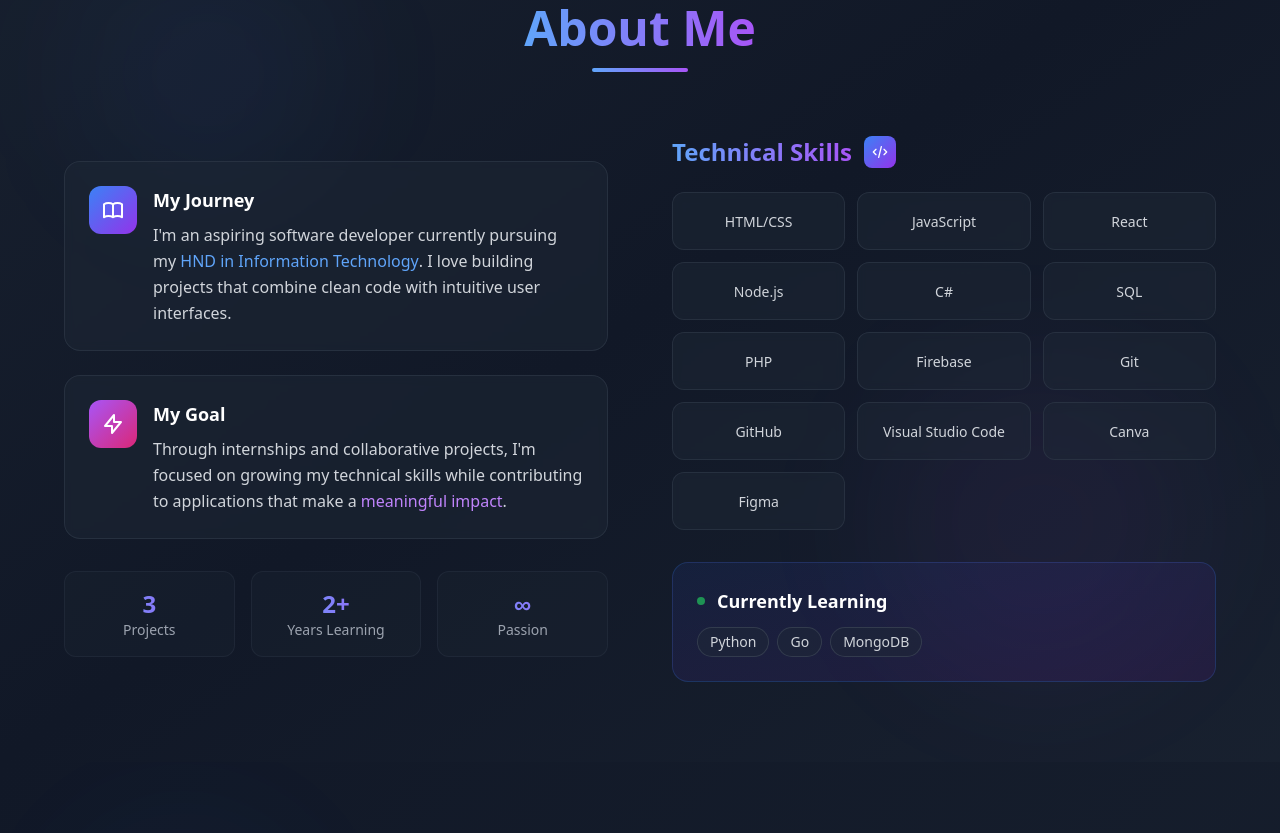
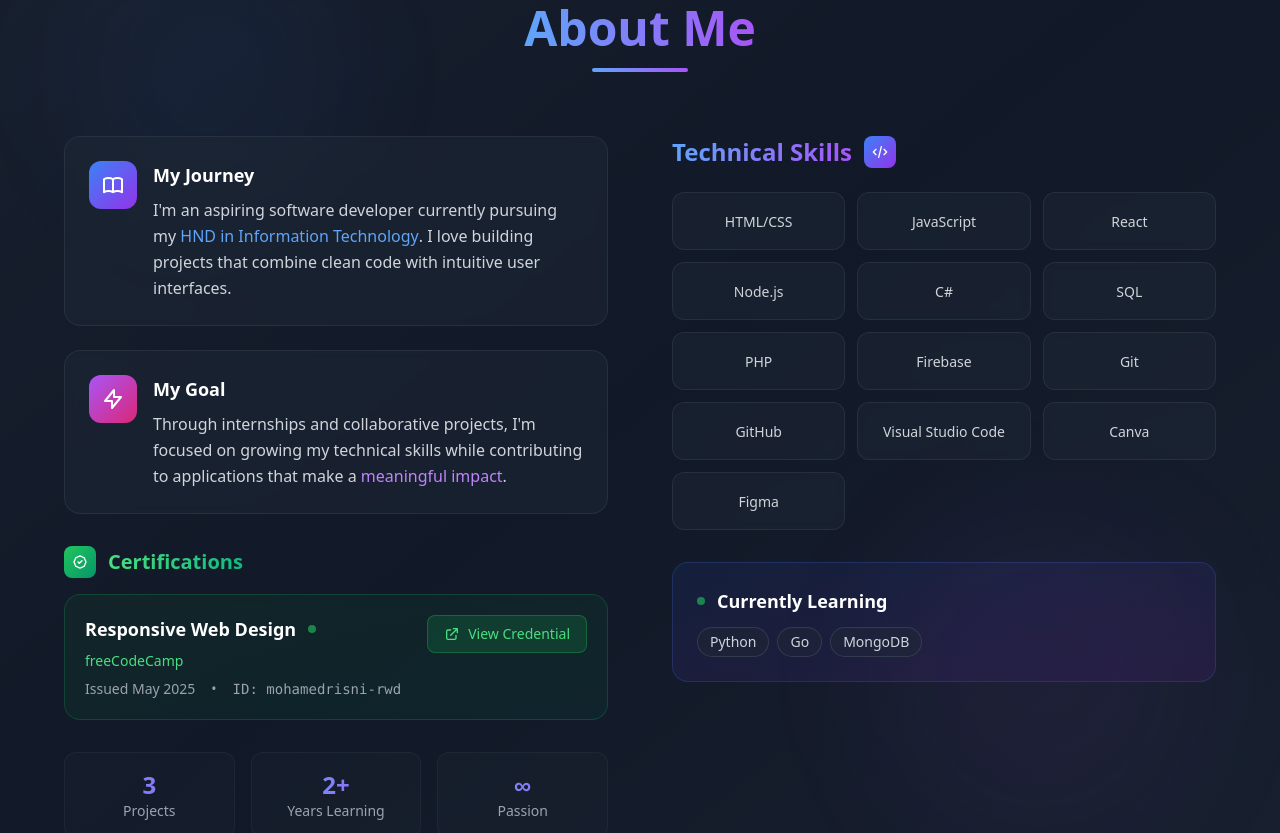
Before and after one commit to risni-mohamed/myportfolio, a React (Vite) app: page / in a window 1280 px wide. Shown: the part 880-1713 px from the top of the page. Built offline with nearby package versions, Linux system fonts and the light colour scheme.

Commit message:
Update App.jsx with new feature

```diff
--- a/src/App.jsx
+++ b/src/App.jsx
@@ -12,7 +12,7 @@ function App() {
       description: "A responsive portfolio Website.",
       tech: ["React", "TailwindCSS"],
       github: "https://github.com/risni-mohamed/myportfolio",
-      demo: "#"
+      demo: "https://risnimhdofficial.vercel.app/"
     },
     {
       title: "Car Rental and Booking Website",
@@ -38,11 +38,10 @@ function App() {
 
   return (
     <div className="min-h-screen bg-gray-900 text-white">
-      {/* Navigation */}
+
 <nav className="fixed top-0 w-full bg-gray-900/95 backdrop-blur-md z-50 border-b border-gray-700/50 shadow-lg shadow-black/20">
   <div className="max-w-6xl mx-auto px-4 sm:px-6 lg:px-8">
     <div className="flex justify-between items-center py-4">
-      {/* Logo with enhanced styling */}
       <div className="relative group">
         <div className="text-2xl font-bold bg-gradient-to-r from-blue-400 via-purple-500 to-pink-500 bg-clip-text text-transparent hover:from-blue-300 hover:via-purple-400 hover:to-pink-400 transition-all duration-300 cursor-pointer">
           Risni Rafeek
@@ -50,7 +49,6 @@ function App() {
         <div className="absolute -bottom-1 left-0 w-0 h-0.5 bg-gradient-to-r from-blue-400 to-purple-500 group-hover:w-full transition-all duration-300"></div>
       </div>
 
-      {/* Desktop Navigation with enhanced effects */}
       <div className="hidden md:flex space-x-1">
         {['Home', 'About', 'Education', 'Projects', 'Contact'].map((item) => (
           <a
@@ -65,7 +63,7 @@ function App() {
         ))}
       </div>
 
-      {/* Mobile menu button with enhanced styling */}
+
       <button
         className="md:hidden relative p-2 rounded-lg bg-gray-800/50 hover:bg-gray-700/50 border border-gray-700/50 hover:border-gray-600 transition-all duration-300 group"
         onClick={() => setIsMenuOpen(!isMenuOpen)}
@@ -80,7 +78,6 @@ function App() {
       </button>
     </div>
 
-    {/* Mobile menu with enhanced animations */}
     {isMenuOpen && (
       <div className="md:hidden py-6 border-t border-gray-700/50 bg-gray-900/95 backdrop-blur-sm">
         <div className="flex flex-col space-y-2">
@@ -120,7 +117,7 @@ function App() {
   }
 `}</style>
 
-      {/* Hero Section */}
+{/* Hero Section */}
 <section id="home" className="relative pt-20 pb-16 px-4 sm:px-6 lg:px-8 overflow-hidden">
   {/* Background Elements */}
   <div className="absolute inset-0 bg-gradient-to-br from-blue-900/20 via-purple-900/20 to-pink-900/20"></div>
@@ -129,14 +126,12 @@ function App() {
 
   <div className="relative max-w-6xl mx-auto text-center">
     <div className="mb-8">
-      {/* Enhanced Profile Image */}
+      {/*Profile Image */}
       <div className="relative mb-8">
         <div className="w-44 h-44 rounded-full mx-auto overflow-hidden relative group">
-          {/* Animated Border */}
           <div className="absolute inset-0 rounded-full bg-gradient-to-r from-blue-400 via-purple-500 to-pink-500 p-1 animate-spin-slow">
             <div className="w-full h-full rounded-full bg-gray-900"></div>
           </div>
-          {/* Image Container */}
           <div className="absolute inset-1 rounded-full overflow-hidden bg-gradient-to-br from-blue-500/20 to-purple-500/20 group-hover:scale-105 transition-transform duration-500">
             <img
               src={profileImage}
@@ -144,12 +139,10 @@ function App() {
               className="w-full h-full object-cover group-hover:scale-110 transition-transform duration-500"
             />
           </div>
-          {/* Glow Effect */}
           <div className="absolute inset-0 rounded-full bg-gradient-to-r from-blue-400/30 to-purple-500/30 blur-md group-hover:blur-lg transition-all duration-500 opacity-0 group-hover:opacity-100"></div>
         </div>
       </div>
 
-      {/* Enhanced Title */}
       <div className="mb-6">
         <div className="inline-block mb-4 px-4 py-2 bg-gradient-to-r from-blue-500/10 to-purple-500/10 rounded-full border border-blue-500/20">
           <span className="text-sm font-medium bg-gradient-to-r from-blue-400 to-purple-500 bg-clip-text text-transparent">
@@ -167,7 +160,6 @@ function App() {
         </h1>
       </div>
 
-      {/* Enhanced Description */}
       <div className="mb-10 max-w-3xl mx-auto">
         <p className="text-xl sm:text-2xl text-gray-300 mb-4 leading-relaxed">
           Dedicated to crafting <span className="text-transparent bg-clip-text bg-gradient-to-r from-blue-400 to-purple-500 font-semibold">user-friendly web experiences</span> while continuously learning and adapting to new technologies.
@@ -184,7 +176,7 @@ function App() {
         </div>
       </div>
 
-      {/* Enhanced Action Buttons */}
+      {/*Action Buttons */}
       <div className="flex justify-center space-x-4 flex-wrap gap-y-4">
         <a
           href="#projects"
@@ -257,10 +249,10 @@ function App() {
       <div className="w-24 h-1 bg-gradient-to-r from-blue-400 to-purple-500 rounded-full mx-auto"></div>
     </div>
 
-    <div className="grid lg:grid-cols-2 gap-16 items-center">
-      {/* Content Side */}
+    <div className="grid lg:grid-cols-2 gap-16 items-start">
+      {/*Content Side*/}
       <div className="space-y-8">
-        {/* Story Cards */}
+        {/*Story Cards */}
         <div className="space-y-6">
           <div className="group relative p-6 bg-gray-800/50 backdrop-blur-sm rounded-2xl border border-gray-700/50 hover:border-blue-500/30 transition-all duration-300 hover:shadow-xl hover:shadow-blue-500/10">
             <div className="flex items-start space-x-4">
@@ -292,6 +284,50 @@ function App() {
                   Through internships and collaborative projects, I'm focused on growing my technical
                   skills while contributing to applications that make a <span className="text-purple-400 font-medium">meaningful impact</span>.
                 </p>
+              </div>
+            </div>
+          </div>
+        </div>
+
+        {/* Professional Qualifications */}
+        <div className="space-y-4">
+          <h3 className="text-xl font-bold text-white flex items-center">
+            <div className="w-8 h-8 bg-gradient-to-br from-green-500 to-emerald-600 rounded-lg flex items-center justify-center mr-3">
+              <svg className="w-4 h-4 text-white" fill="none" stroke="currentColor" viewBox="0 0 24 24">
+                <path strokeLinecap="round" strokeLinejoin="round" strokeWidth={2} d="M9 12l2 2 4-4M7.835 4.697a3.42 3.42 0 001.946-.806 3.42 3.42 0 014.438 0 3.42 3.42 0 001.946.806 3.42 3.42 0 013.138 3.138 3.42 3.42 0 00.806 1.946 3.42 3.42 0 010 4.438 3.42 3.42 0 00-.806 1.946 3.42 3.42 0 01-3.138 3.138 3.42 3.42 0 00-1.946.806 3.42 3.42 0 01-4.438 0 3.42 3.42 0 00-1.946-.806 3.42 3.42 0 01-3.138-3.138 3.42 3.42 0 00-.806-1.946 3.42 3.42 0 010-4.438 3.42 3.42 0 00.806-1.946 3.42 3.42 0 013.138-3.138z" />
+              </svg>
+            </div>
+            <span className="bg-gradient-to-r from-green-400 to-emerald-500 bg-clip-text text-transparent">
+              Certifications
+            </span>
+          </h3>
+
+          <div className="group relative p-5 bg-gradient-to-br from-green-900/20 to-emerald-900/20 backdrop-blur-sm rounded-2xl border border-green-500/20 hover:border-green-400/40 transition-all duration-300 hover:shadow-xl hover:shadow-green-500/10">
+            <div className="flex items-start justify-between">
+              <div className="flex-1">
+                <div className="flex items-center space-x-3 mb-2">
+                  <h4 className="text-lg font-semibold text-white">Responsive Web Design</h4>
+                  <div className="w-2 h-2 bg-green-500 rounded-full animate-pulse"></div>
+                </div>
+                <p className="text-green-400 font-medium text-sm mb-2">freeCodeCamp</p>
+                <div className="flex items-center space-x-4 text-sm text-gray-400">
+                  <span>Issued May 2025</span>
+                  <span>•</span>
+                  <span className="font-mono">ID: mohamedrisni-rwd</span>
+                </div>
+              </div>
+              <div className="flex-shrink-0 ml-4">
+                <a
+                  href="https://www.freecodecamp.org/certification/MohamedRisni/responsive-web-design"
+                  target="_blank"
+                  rel="noopener noreferrer"
+                  className="px-4 py-2 bg-green-600/20 hover:bg-green-600/30 border border-green-500/30 hover:border-green-400/50 rounded-lg text-green-400 hover:text-green-300 text-sm font-medium transition-all duration-300 flex items-center space-x-2"
+                >
+                  <svg className="w-4 h-4" fill="none" stroke="currentColor" viewBox="0 0 24 24">
+                    <path strokeLinecap="round" strokeLinejoin="round" strokeWidth={2} d="M10 6H6a2 2 0 00-2 2v10a2 2 0 002 2h10a2 2 0 002-2v-4M14 4h6m0 0v6m0-6L10 14" />
+                  </svg>
+                  <span>View Credential</span>
+                </a>
               </div>
             </div>
           </div>
```
